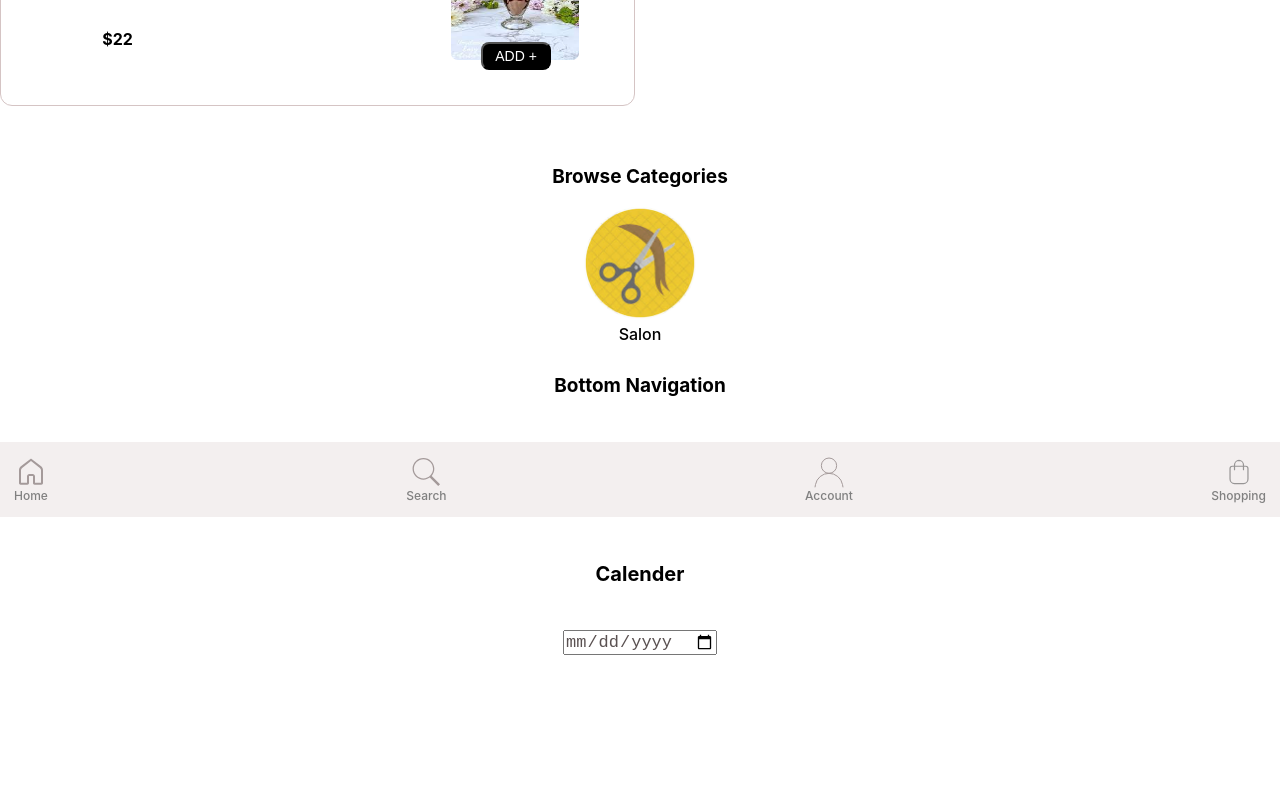
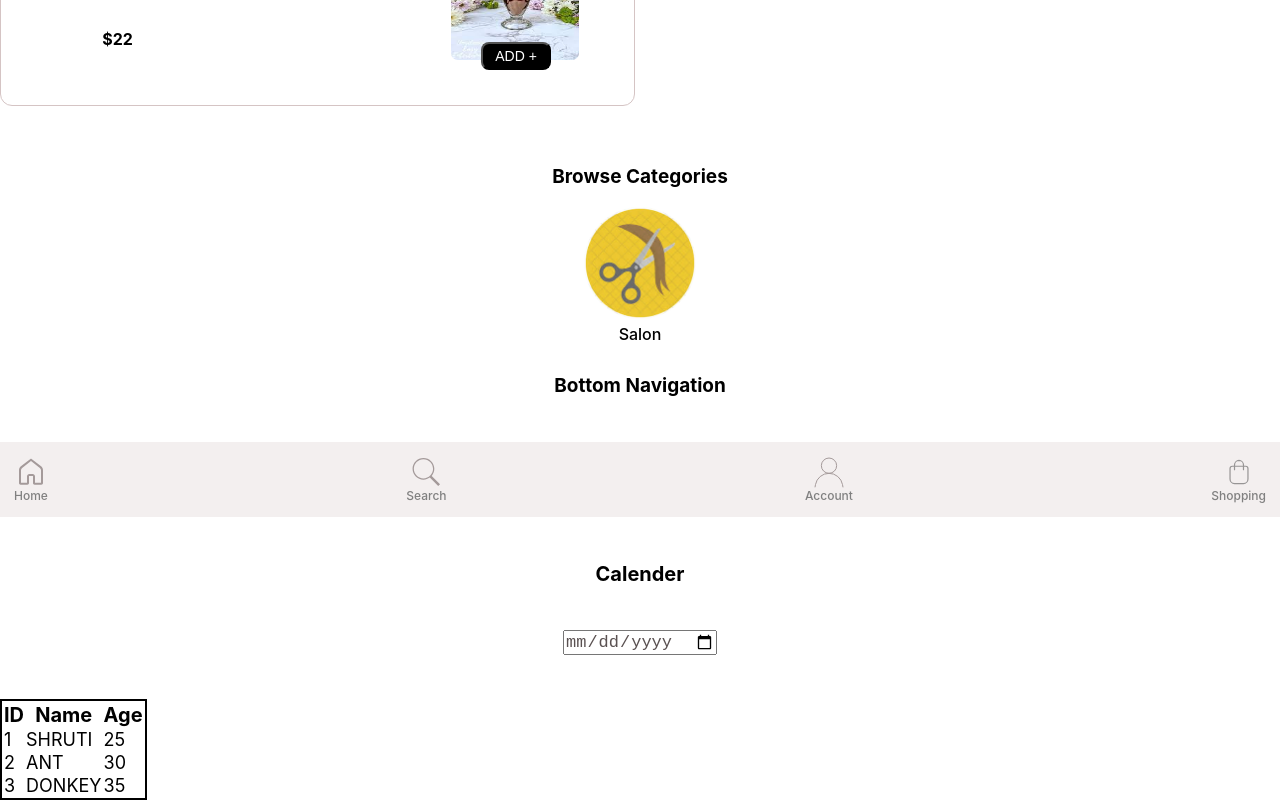
Before and after one commit to shrutiverma2208/shop, a React (Create React App) app: page / in a window 1280 px wide. Shown: the part 858-1658 px from the top of the page. Before the commit the page ends 1557 px from the top, so only its background shows below. Built offline with nearby package versions, Linux system fonts and the light colour scheme.

Commit message:
Adding basic table component

```diff
--- a/src/App.js
+++ b/src/App.js
@@ -15,6 +15,7 @@ import search from './images/search.svg'
 import account from './images/account.svg'
 import shopping from './images/shopping.svg'
 import Calender from './Components/Calender/Calender';
+import Table from './Components/Table/Table';
 
 function App() {
    const handleClick=()=>{
@@ -43,6 +44,11 @@ function App() {
    const handleAccount=()=>{
     console.log('Account clicked')
    }
+   const data = [
+    { id: 1, name: 'SHRUTI', age: 25 },
+    { id: 2, name: 'ANT', age: 30 },
+    { id: 3, name: 'DONKEY', age: 35 },
+  ];
 
 
   return (
@@ -93,6 +99,7 @@ function App() {
    onClick4={handleShopping}
      />
      <Calender/>
+     <Table data={data} />
      </>
     </div>
   );
--- /dev/null
+++ b/src/Components/Table/Table.css
@@ -0,0 +1,12 @@
+.table-container{
+    border: 2px solid black;
+}
+
+
+.table-container th{
+    font-size: 20px;
+}
+.table-container td{
+    font-size: 18px;
+    text-align: start;
+}
--- /dev/null
+++ b/src/Components/Table/Table.js
@@ -0,0 +1,28 @@
+import React from 'react'
+import './Table.css'
+
+const Table = ({ data }) => {
+
+        return (
+          <table className='table-container'>
+            <thead>
+              <tr>
+                <th>ID</th>
+                <th>Name</th>
+                <th>Age</th>
+              </tr>
+            </thead>
+            <tbody>
+              {data.map((item) => (
+                <tr key={item.id}>
+                  <td>{item.id}</td>
+                  <td>{item.name}</td>
+                  <td>{item.age}</td>
+                </tr>
+              ))}
+            </tbody>
+          </table>
+        );
+              }
+
+      export default Table;
```
